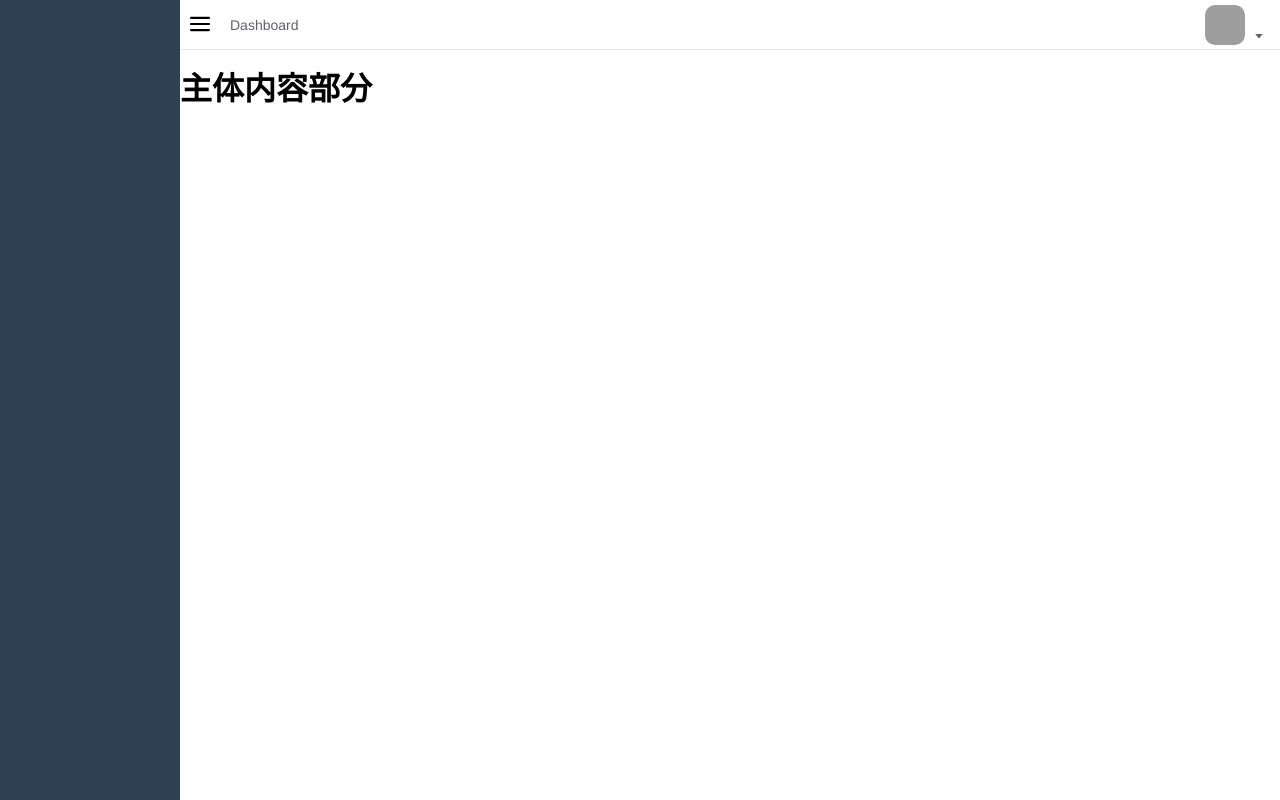
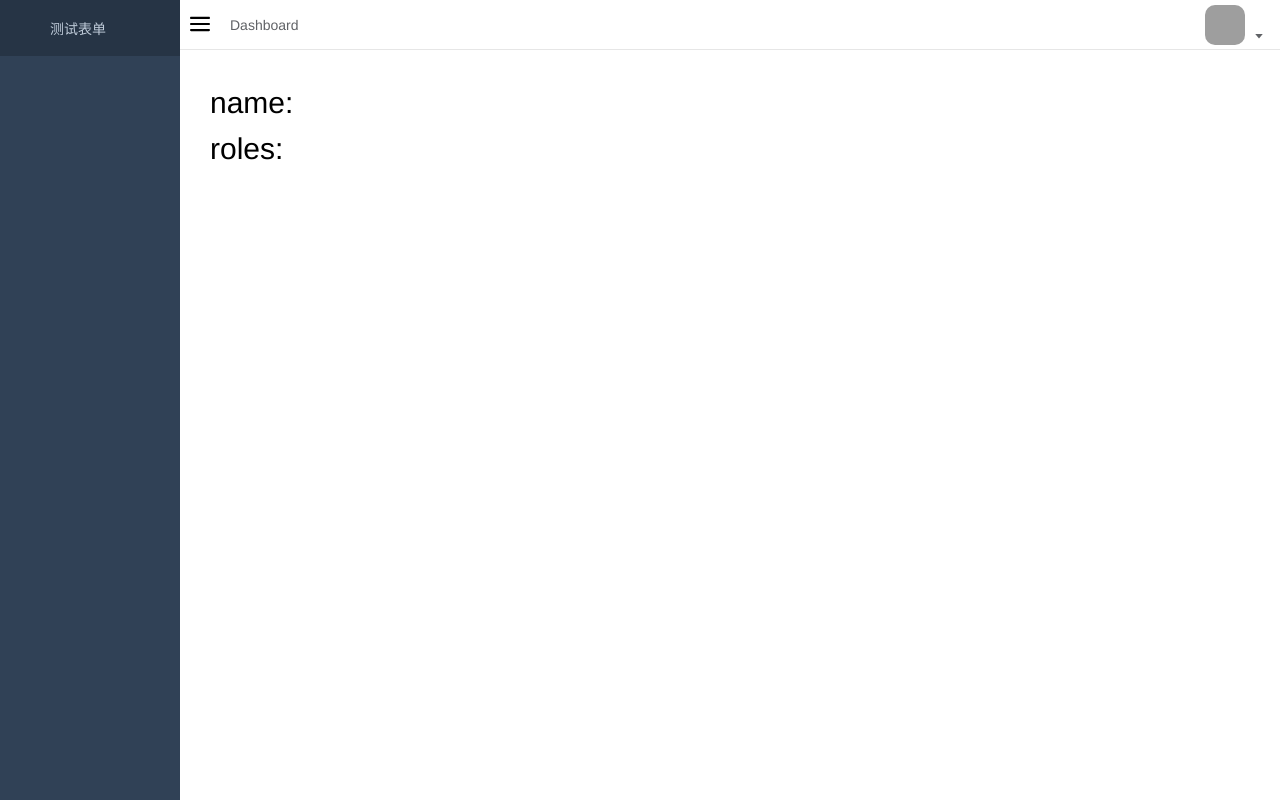
Before and after one commit to aylizhiyuan/Vue-Lesson-Four, a Vue app: page /dashboard in a window 1280 px wide. Built offline with nearby package versions, Linux system fonts and the light colour scheme; grey boxes are pictures that could not be loaded.

Commit message:
首页完毕，并修复svgbug

```diff
--- a/src/components/SvgIcon/index.vue
+++ b/src/components/SvgIcon/index.vue
@@ -1,5 +1,5 @@
 <template>
-    <svg :class="svgclass" aria-hidden="true">
+    <svg :class="svgClass" aria-hidden="true">
       <use :xlink:href="iconName"/>
     </svg>
 </template>
--- a/src/router/index.js
+++ b/src/router/index.js
@@ -22,6 +22,18 @@ export const constantRouterMap = [
       component: () => import('@/views/dashboard/index')
     }]
   },
+  {
+    path:'/form',
+    component:Layout,
+    children:[
+      {
+        path:'index',
+        name:'Form',
+        component:()=>import('@/views/form/index'),
+        meta:{title:'测试表单',icon:'form'}
+      }
+    ]
+  },
   { path: '*', redirect: '/404', hidden: true }
 ]
 
--- a/src/views/dashboard/index.vue
+++ b/src/views/dashboard/index.vue
@@ -1,13 +1,31 @@
 <template>
-
+  <div class="dashboard-container">
+    <div class="dashboard-text">name:{{name}}</div>
+    <div class="dashboard-text">roles:<span v-for="role in roles" :key="role">{{role}}</span></div>
+  </div>
 </template>
 
 <script>
+    import { mapGetters } from 'vuex'
     export default {
-        name: "index"
+        name: "index",
+        computed:{
+          ...mapGetters([
+            'name',
+            'roles'
+          ])
+        }
     }
 </script>
 
-<style scoped>
-
+<style rel="stylesheet/scss" lang="scss" scoped>
+  .dashboard {
+    &-container {
+      margin:30px;
+    }
+    &-text {
+      font-size:30px;
+      line-height:46px;
+    }
+  }
 </style>
--- /dev/null
+++ b/src/views/form/index.vue
@@ -0,0 +1,15 @@
+<template>
+    <div class="app-container">
+      我是测试表单的页面....
+    </div>
+</template>
+
+<script>
+    export default {
+        name: "index"
+    }
+</script>
+
+<style scoped>
+
+</style>
--- a/src/views/layout/components/AppMain.vue
+++ b/src/views/layout/components/AppMain.vue
@@ -1,6 +1,5 @@
 <template>
   <section class="app-main">
-    <h1>主体内容部分</h1>
     <transition name="fade-transform" mode="out-in">
       <!-- or name="fade" -->
       <!-- <router-view :key="key"></router-view> -->
```
Also changed, not shown: src/icons/index.js (+4 -3 lines), src/icons/svg/form.svg (added).
